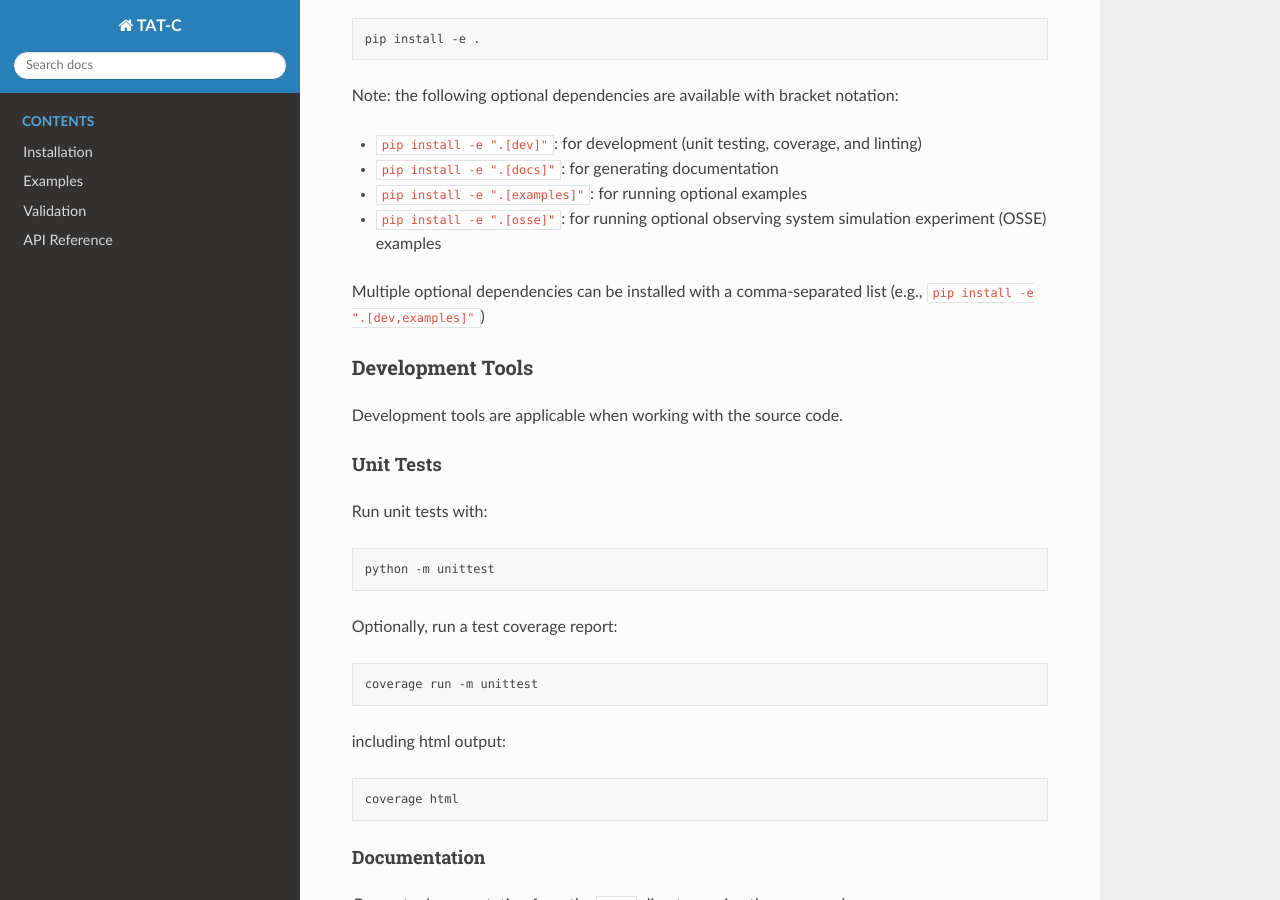
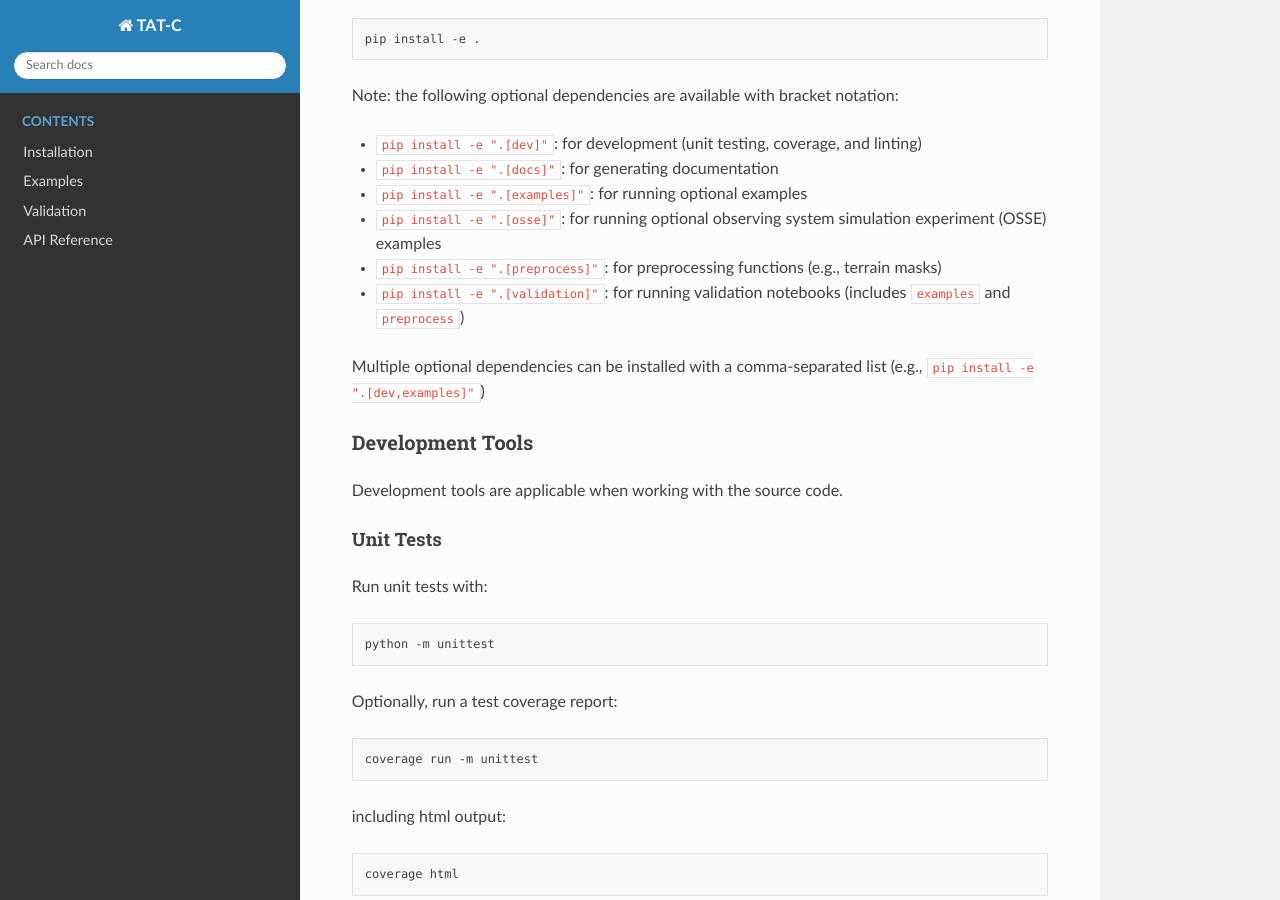
Before and after one commit to code-lab-org/tatc, a Sphinx documentation site: the page built from docs/index.rst, in a window 1280 px wide and 900 px high, scrolled down 867 px. Built offline with Sphinx 7.4.7 and the Read the Docs theme 3.1.0, drawn with Linux system fonts in a browser that asks for light colours; pages that are not in the unit, such as notebooks, are missing from menus.

```diff
--- a/README.md
+++ b/README.md
@@ -34,6 +34,8 @@ Note: the following optional dependencies are available with bracket notation:
  * `pip install -e ".[docs]"`: for generating documentation
  * `pip install -e ".[examples]"`: for running optional examples
  * `pip install -e ".[osse]"`: for running optional observing system simulation experiment (OSSE) examples
+ * `pip install -e ".[preprocess]"`: for preprocessing functions (e.g., terrain masks)
+ * `pip install -e ".[validation]"`: for running validation notebooks (includes `examples` and `preprocess`)
 
 Multiple optional dependencies can be installed with a comma-separated list (e.g., `pip install -e ".[dev,examples]"`)
 
--- a/docs/installation.rst
+++ b/docs/installation.rst
@@ -39,7 +39,9 @@ Note: the following optional dependencies are available with bracket notation:
  * :console:`pip install -e ".[dev]"`: for development functions (unit testing, coverage, and linting)
  * :console:`pip install -e ".[docs]"`: for generating documentation in :console:`docs/`
  * :console:`pip install -e ".[examples]"`: for running optional examples in :console:`docs/examples`
- * :console:`pip install -e ".[app]"`: for running the `web application <https://github.com/code-lab-org/tatc-app>`_
+ * :console:`pip install -e ".[osse]"`: for running optional observing system simulation experiment (OSSE) examples
+ * :console:`pip install -e ".[preprocess]"`: for preprocessing functions (e.g., terrain masks)
+ * :console:`pip install -e ".[validation]"`: for running validation notebooks in :console:`docs/validation` (includes :console:`examples` and :console:`preprocess`)
 
 Multiple optional dependencies can be installed with a comma-separated list (e.g., :console:`pip install -e ".[dev,examples]"`)
 
--- a/docs/validation/index.rst
+++ b/docs/validation/index.rst
@@ -15,6 +15,6 @@ The following compare TAT-C analysis results with reference data from operationa
 
 These notebooks download reference data on first run (the MLS data require a free `NASA Earthdata Login <https://urs.earthdata.nasa.gov/>`_ account) and require additional dependencies, which can be installed via::
 
-  pip install tatc[examples,preprocess] earthaccess netCDF4 awsgnssroutils metpy
+  pip install tatc[validation]
 
 using the pip package manager.
```
Also changed, not shown: pyproject.toml (+8 -0 lines), 2 other files.
